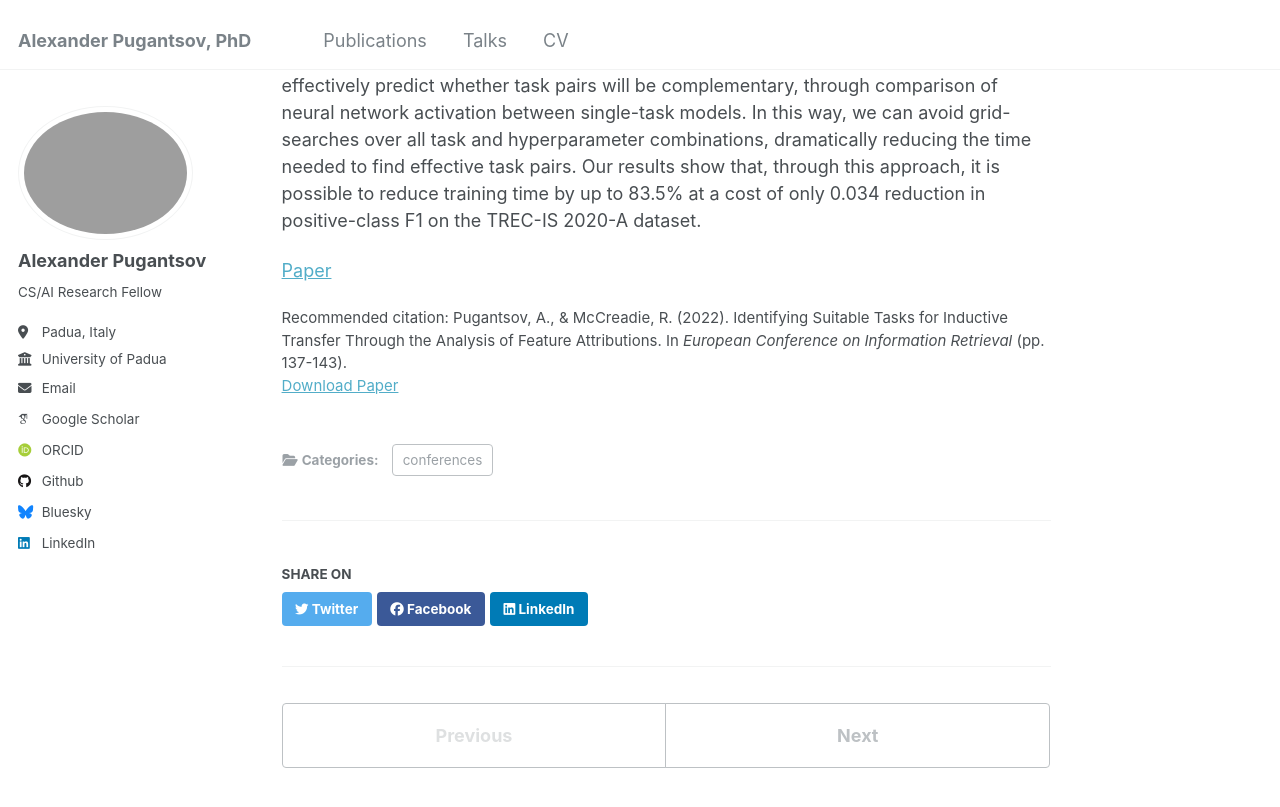
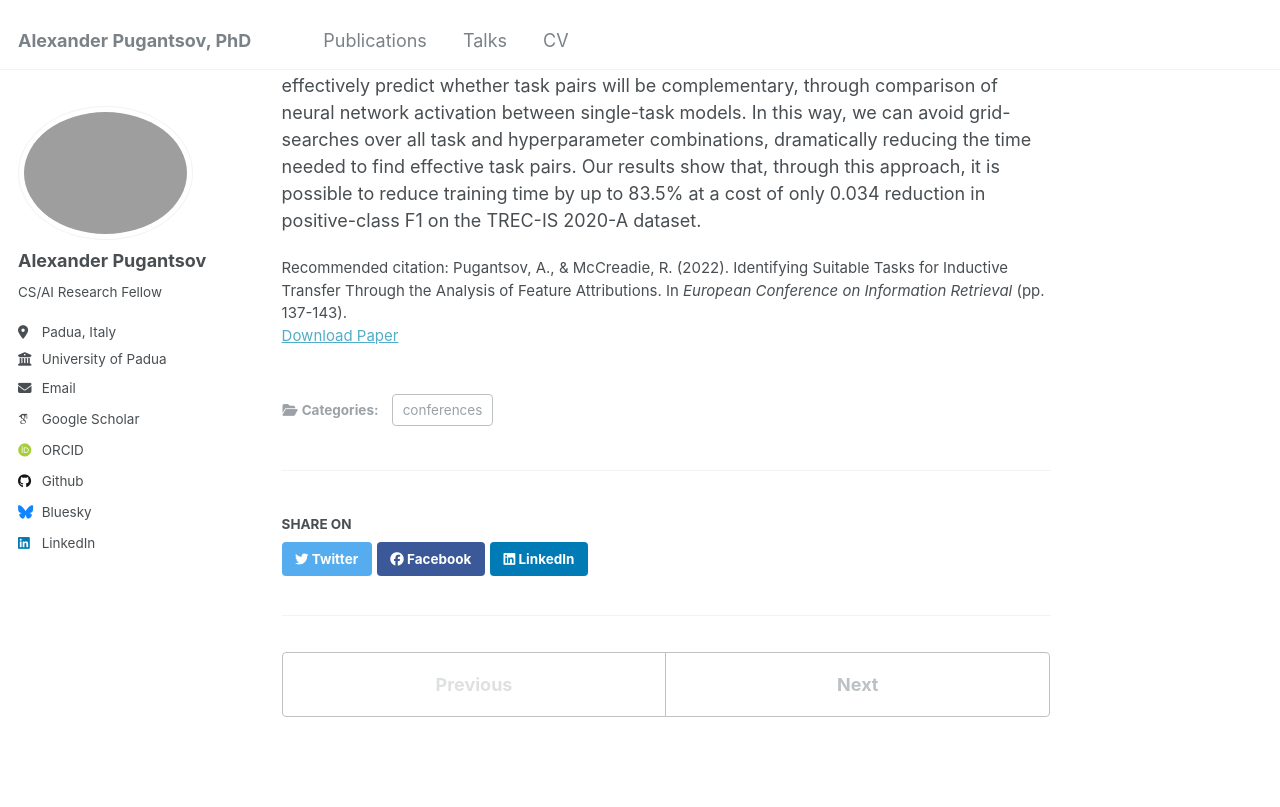
Before and after one commit to pugantsov/pugantsov.github.io, a Jekyll site: the page built from _publications/2022-04-10-attributions.md, in a window 1280 px wide and 900 px high, scrolled down 348 px. Shown: the top 807 px of the window. Built offline with Jekyll 4.4.1, drawn with Linux system fonts in a browser that asks for light colours; some web fonts are replaced.

Commit message:
Update 2022-04-10-attributions.md

```diff
--- a/_publications/2022-04-10-attributions.md
+++ b/_publications/2022-04-10-attributions.md
@@ -6,10 +6,8 @@
 excerpt: 'Transfer learning often improves downstream task performance, but finding effective task pairings is computationally expensive due to trial-and-error. This paper predicts transferability between tasks using explainability techniques, comparing neural network activations of single-task models. Our approach reduces training time by up to 83.5% with minimal impact on performance.'
 date: 2022-04-10
 venue: 'European Conference on Information Retrieval'
-paperurl: 'https://arxiv.org/pdf/2202.01096'
+paperurl: 'https://arxiv.org/abs/2202.01096'
 citation: 'Pugantsov, A., & McCreadie, R. (2022). Identifying Suitable Tasks for Inductive Transfer Through the Analysis of Feature Attributions. In <i>European Conference on Information Retrieval</i> (pp. 137-143).'
 ---
 
 Transfer learning approaches have shown to significantly improve performance on downstream tasks. However, it is common for prior works to only report where transfer learning was beneficial, ignoring the significant trial-and-error required to find effective settings for transfer. Indeed, not all task combinations lead to performance benefits, and brute-force searching rapidly becomes computationally infeasible. Hence the question arises, can we predict whether transfer between two tasks will be beneficial without actually performing the experiment? In this paper, we leverage explainability techniques to effectively predict whether task pairs will be complementary, through comparison of neural network activation between single-task models. In this way, we can avoid grid-searches over all task and hyperparameter combinations, dramatically reducing the time needed to find effective task pairs. Our results show that, through this approach, it is possible to reduce training time by up to 83.5% at a cost of only 0.034 reduction in positive-class F1 on the TREC-IS 2020-A dataset.
-
-[Paper](https://arxiv.org/abs/2202.01096)
```
